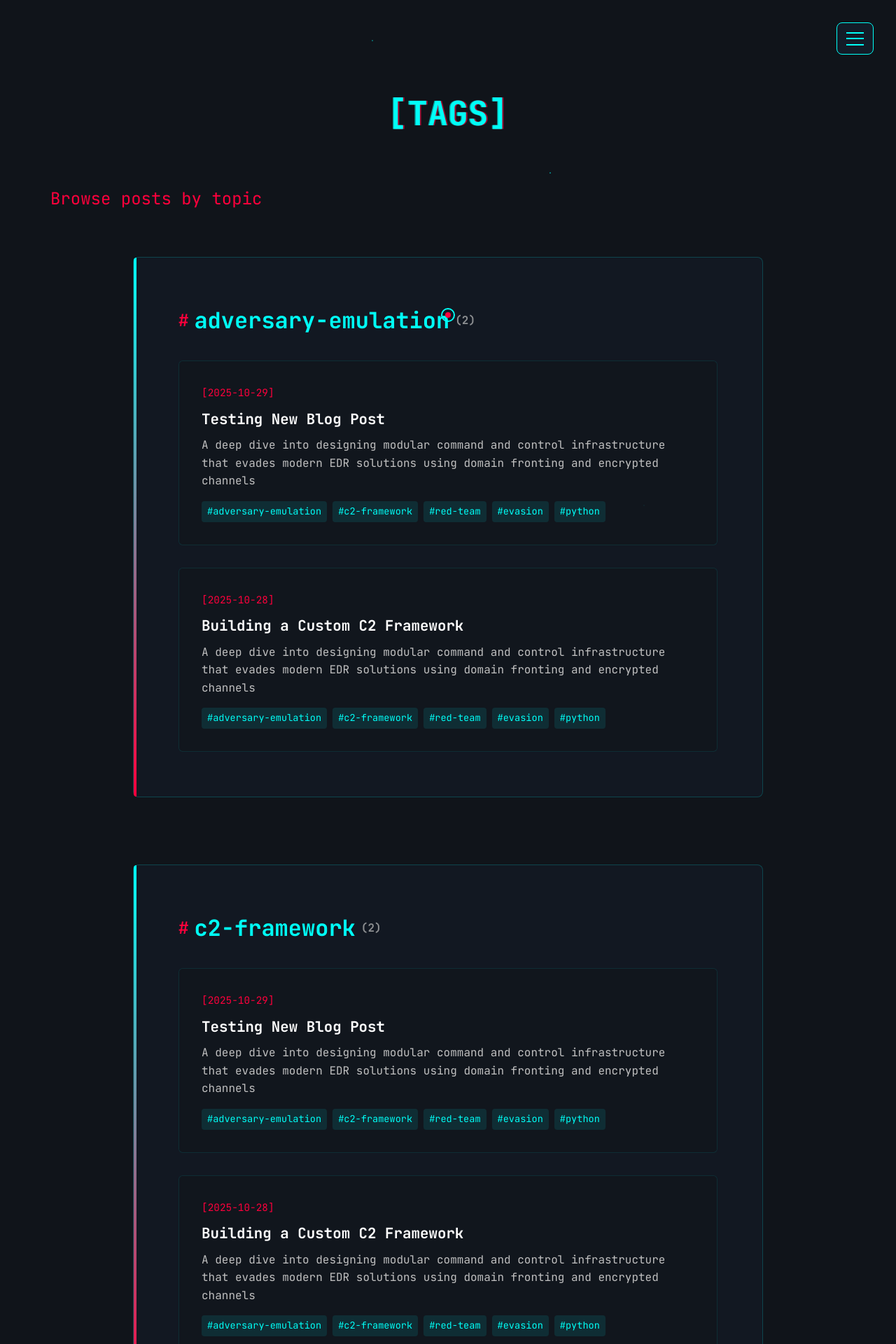
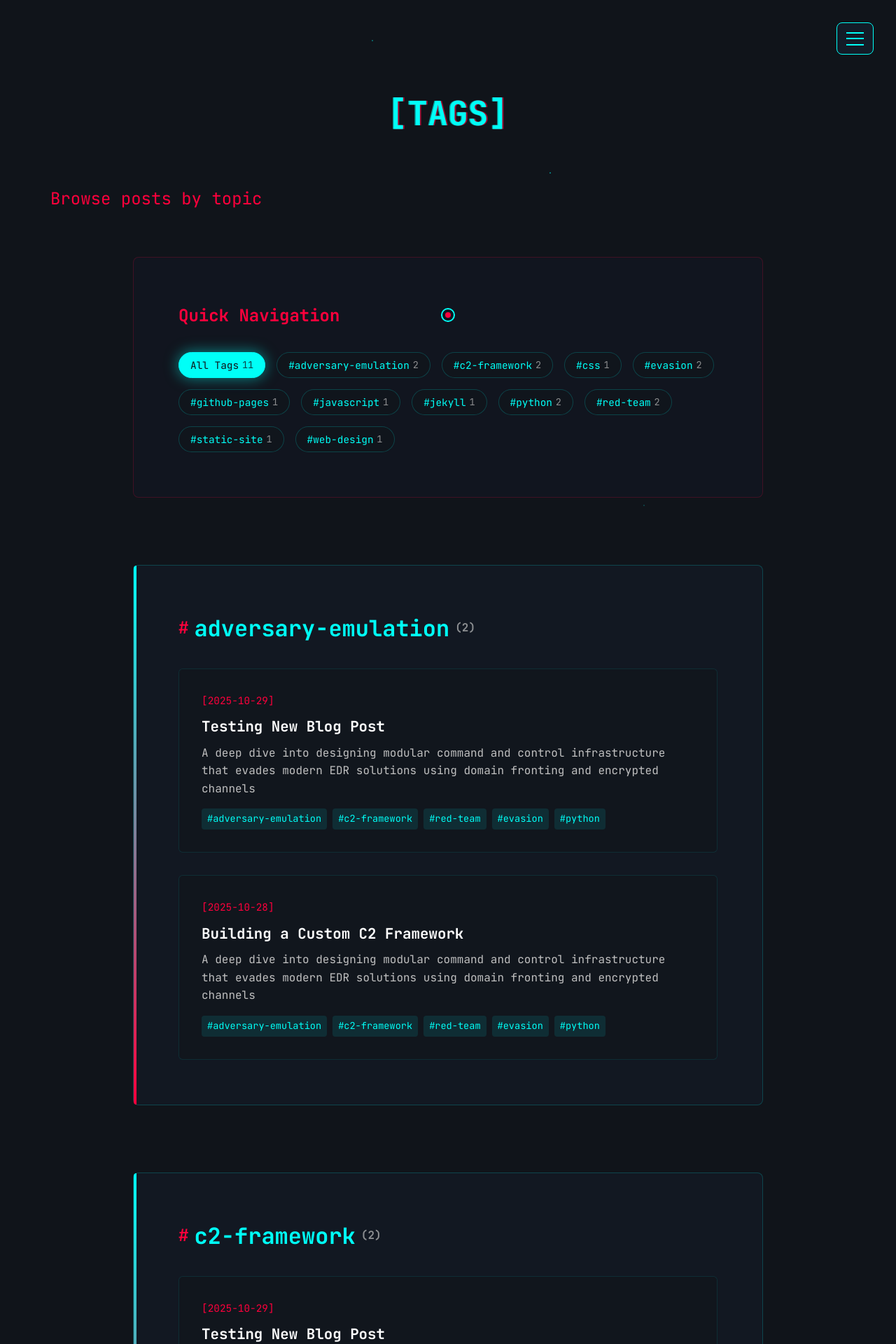
Before and after one commit to fr3akazo1d-sec/personal-website, a Jekyll site: the page built from tags.html, in a window 1280 px wide. Shown: the top 1920 px of the page at 70% size. Built offline with Jekyll 4.4.1, drawn with Linux system fonts in a browser that asks for light colours; some of the changed text lies outside the part shown.

Commit message:
Add interactive tag filtering to tags page - Move quick navigation to top with filter buttons - Add JavaScript to show/hide tags based on selection - Style active filter button with cyan background

```diff
--- a/tags.html
+++ b/tags.html
@@ -36,10 +36,26 @@
             <p class="section-subtitle">Browse posts by topic</p>
         </div>
 
+        {% assign sorted_tags = site.tags | sort %}
+
+        <!-- Tag Cloud - Quick Navigation -->
+        <div class="tag-cloud">
+            <h2 class="tag-cloud-title">Quick Navigation</h2>
+            <div class="tag-cloud-items">
+                <button class="tag-cloud-item tag-filter-btn active" data-tag="all">
+                    All Tags <span class="tag-cloud-count">{{ site.tags | size }}</span>
+                </button>
+                {% for tag in sorted_tags %}
+                <button class="tag-cloud-item tag-filter-btn" data-tag="{{ tag[0] | slugify }}">
+                    #{{ tag[0] }} <span class="tag-cloud-count">{{ tag[1] | size }}</span>
+                </button>
+                {% endfor %}
+            </div>
+        </div>
+
         <div class="tags-container">
-            {% assign sorted_tags = site.tags | sort %}
             {% for tag in sorted_tags %}
-                <div class="tag-group">
+                <div class="tag-group" data-tag-group="{{ tag[0] | slugify }}">
                     <h2 class="tag-title" id="{{ tag[0] | slugify }}">
                         <span class="tag-icon">#</span>{{ tag[0] }}
                         <span class="tag-count">({{ tag[1] | size }})</span>
@@ -67,18 +83,42 @@
                 </div>
             {% endfor %}
         </div>
+    </div>
+</section>
 
-        <!-- Tag Cloud -->
-        <div class="tag-cloud">
-            <h2 class="tag-cloud-title">Quick Navigation</h2>
-            <div class="tag-cloud-items">
-                {% for tag in sorted_tags %}
-                <a href="#{{ tag[0] | slugify }}" class="tag-cloud-item">
-                    #{{ tag[0] }} <span class="tag-cloud-count">{{ tag[1] | size }}</span>
-                </a>
-                {% endfor %}
-            </div>
-        </div>
+<script>
+document.addEventListener('DOMContentLoaded', () => {
+    const filterButtons = document.querySelectorAll('.tag-filter-btn');
+    const tagGroups = document.querySelectorAll('.tag-group');
+
+    filterButtons.forEach(button => {
+        button.addEventListener('click', () => {
+            const selectedTag = button.dataset.tag;
+
+            // Update active state
+            filterButtons.forEach(btn => btn.classList.remove('active'));
+            button.classList.add('active');
+
+            // Filter tag groups
+            tagGroups.forEach(group => {
+                if (selectedTag === 'all') {
+                    group.style.display = 'block';
+                } else if (group.dataset.tagGroup === selectedTag) {
+                    group.style.display = 'block';
+                } else {
+                    group.style.display = 'none';
+                }
+            });
+
+            // Scroll to tags container
+            document.querySelector('.tags-container').scrollIntoView({
+                behavior: 'smooth',
+                block: 'start'
+            });
+        });
+    });
+});
+</script>
     </div>
 </section>
 
@@ -218,7 +258,7 @@
 /* === TAG CLOUD === */
 .tag-cloud {
     max-width: 900px;
-    margin: var(--spacing-xl) auto 0;
+    margin: 0 auto var(--spacing-xl);
     padding: var(--spacing-lg);
     background: rgba(20, 29, 43, 0.3);
     border: 1px solid rgba(255, 0, 60, 0.2);
@@ -251,6 +291,7 @@
     font-family: 'JetBrains Mono', monospace;
     font-size: 0.9rem;
     transition: all 0.3s ease;
+    cursor: pointer;
 }
 
 .tag-cloud-item:hover {
@@ -258,6 +299,18 @@
     border-color: var(--accent-cyan);
     box-shadow: 0 0 15px rgba(0, 255, 247, 0.3);
     transform: translateY(-2px);
+}
+
+.tag-cloud-item.active {
+    background: var(--accent-cyan);
+    color: var(--bg-main);
+    border-color: var(--accent-cyan);
+    box-shadow: 0 0 20px rgba(0, 255, 247, 0.5);
+}
+
+.tag-cloud-item.active .tag-cloud-count {
+    color: var(--bg-main);
+    opacity: 0.8;
 }
 
 .tag-cloud-count {
```
